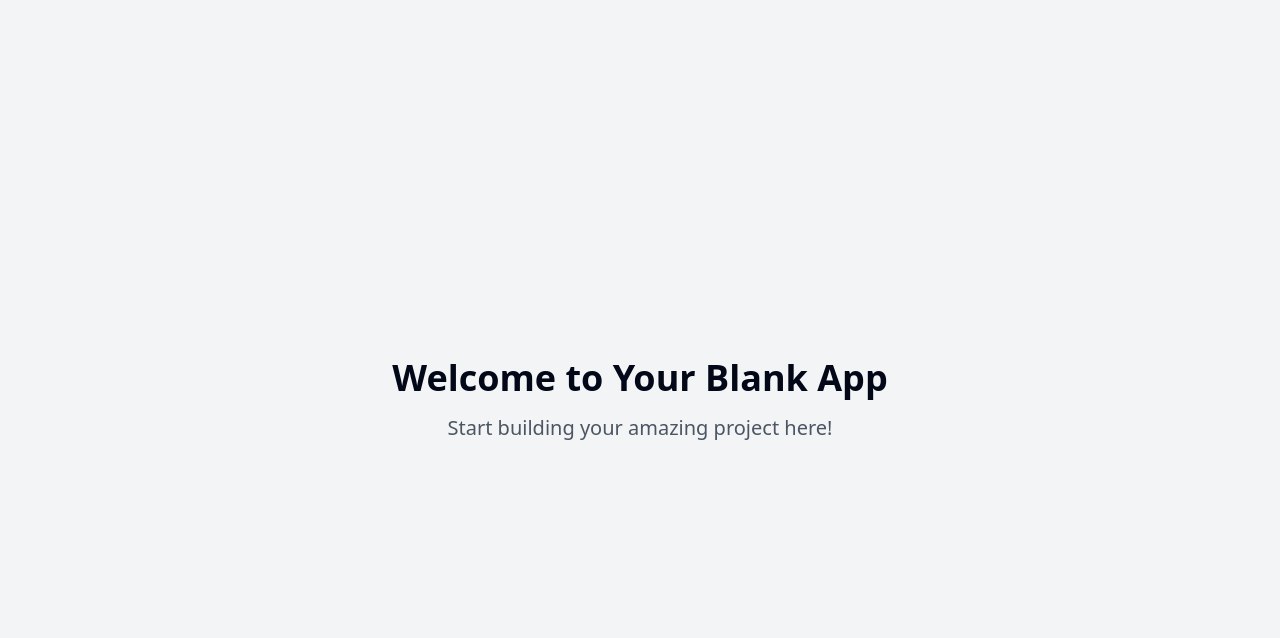
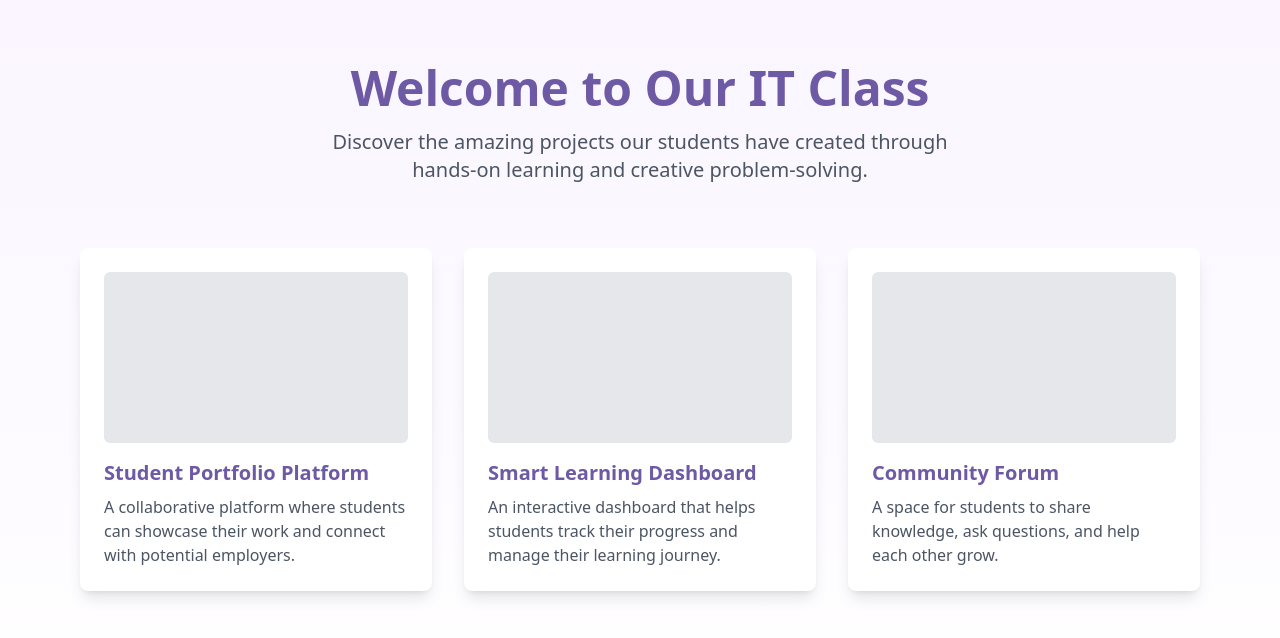
Before and after one commit to Olahben/showcase-it-class, a React (Vite) app: page / in a window 1280 px wide. Shown: the top 638 px of the page. Built offline with nearby package versions, Linux system fonts and the light colour scheme.

Commit message:
Add promotional IT class page
Create a new page to promote the IT class, featuring three projects. Currently, the page includes placeholder text, as the images are not yet available.
[skip gpt_engineer]

```diff
--- a/package.json
+++ b/package.json
@@ -45,6 +45,7 @@
     "cmdk": "^1.0.0",
     "date-fns": "^3.6.0",
     "embla-carousel-react": "^8.3.0",
+    "framer-motion": "^11.12.0",
     "input-otp": "^1.2.4",
     "lucide-react": "^0.462.0",
     "next-themes": "^0.3.0",
--- /dev/null
+++ b/src/components/ProjectCard.tsx
@@ -0,0 +1,28 @@
+import { motion } from "framer-motion";
+import { cn } from "@/lib/utils";
+
+interface ProjectCardProps {
+  title: string;
+  description: string;
+  className?: string;
+}
+
+const ProjectCard = ({ title, description, className }: ProjectCardProps) => {
+  return (
+    <motion.div
+      initial={{ opacity: 0, y: 20 }}
+      whileInView={{ opacity: 1, y: 0 }}
+      transition={{ duration: 0.5 }}
+      className={cn(
+        "bg-white p-6 rounded-lg shadow-lg hover:shadow-xl transition-shadow duration-300",
+        className
+      )}
+    >
+      <div className="aspect-video bg-gray-200 rounded-md mb-4" />
+      <h3 className="text-xl font-semibold mb-2 text-primary">{title}</h3>
+      <p className="text-gray-600">{description}</p>
+    </motion.div>
+  );
+};
+
+export default ProjectCard;
--- a/src/pages/Index.tsx
+++ b/src/pages/Index.tsx
@@ -1,11 +1,39 @@
-// Update this page (the content is just a fallback if you fail to update the page)
+import ProjectCard from "@/components/ProjectCard";
+import { motion } from "framer-motion";
 
 const Index = () => {
   return (
-    <div className="min-h-screen flex items-center justify-center bg-gray-100">
-      <div className="text-center">
-        <h1 className="text-4xl font-bold mb-4">Welcome to Your Blank App</h1>
-        <p className="text-xl text-gray-600">Start building your amazing project here!</p>
+    <div className="min-h-screen bg-gradient-to-b from-purple-50 to-white">
+      <div className="max-w-6xl mx-auto px-4 py-16">
+        <motion.div
+          initial={{ opacity: 0, y: -20 }}
+          animate={{ opacity: 1, y: 0 }}
+          transition={{ duration: 0.5 }}
+          className="text-center mb-16"
+        >
+          <h1 className="text-4xl md:text-5xl font-bold text-primary mb-4">
+            Welcome to Our IT Class
+          </h1>
+          <p className="text-xl text-gray-600 max-w-2xl mx-auto">
+            Discover the amazing projects our students have created through hands-on
+            learning and creative problem-solving.
+          </p>
+        </motion.div>
+
+        <div className="grid grid-cols-1 md:grid-cols-3 gap-8">
+          <ProjectCard
+            title="Student Portfolio Platform"
+            description="A collaborative platform where students can showcase their work and connect with potential employers."
+          />
+          <ProjectCard
+            title="Smart Learning Dashboard"
+            description="An interactive dashboard that helps students track their progress and manage their learning journey."
+          />
+          <ProjectCard
+            title="Community Forum"
+            description="A space for students to share knowledge, ask questions, and help each other grow."
+          />
+        </div>
       </div>
     </div>
   );
--- a/tailwind.config.ts
+++ b/tailwind.config.ts
@@ -12,85 +12,67 @@ export default {
   theme: {
     container: {
       center: true,
-			padding: '2rem',
+      padding: "2rem",
       screens: {
-				'2xl': '1400px'
-			}
+        "2xl": "1400px",
+      },
     },
     extend: {
       colors: {
-				border: 'hsl(var(--border))',
-				input: 'hsl(var(--input))',
-				ring: 'hsl(var(--ring))',
-				background: 'hsl(var(--background))',
-				foreground: 'hsl(var(--foreground))',
+        border: "hsl(var(--border))",
+        input: "hsl(var(--input))",
+        ring: "hsl(var(--ring))",
+        background: "hsl(var(--background))",
+        foreground: "hsl(var(--foreground))",
         primary: {
-					DEFAULT: 'hsl(var(--primary))',
-					foreground: 'hsl(var(--primary-foreground))'
+          DEFAULT: "#6E59A5",
+          foreground: "hsl(var(--primary-foreground))",
         },
         secondary: {
-					DEFAULT: 'hsl(var(--secondary))',
-					foreground: 'hsl(var(--secondary-foreground))'
+          DEFAULT: "#F1F0FB",
+          foreground: "hsl(var(--secondary-foreground))",
         },
         destructive: {
-					DEFAULT: 'hsl(var(--destructive))',
-					foreground: 'hsl(var(--destructive-foreground))'
+          DEFAULT: "hsl(var(--destructive))",
+          foreground: "hsl(var(--destructive-foreground))",
         },
         muted: {
-					DEFAULT: 'hsl(var(--muted))',
-					foreground: 'hsl(var(--muted-foreground))'
+          DEFAULT: "hsl(var(--muted))",
+          foreground: "hsl(var(--muted-foreground))",
         },
         accent: {
-					DEFAULT: 'hsl(var(--accent))',
-					foreground: 'hsl(var(--accent-foreground))'
+          DEFAULT: "hsl(var(--accent))",
+          foreground: "hsl(var(--accent-foreground))",
         },
         popover: {
-					DEFAULT: 'hsl(var(--popover))',
-					foreground: 'hsl(var(--popover-foreground))'
+          DEFAULT: "hsl(var(--popover))",
+          foreground: "hsl(var(--popover-foreground))",
         },
         card: {
-					DEFAULT: 'hsl(var(--card))',
-					foreground: 'hsl(var(--card-foreground))'
+          DEFAULT: "hsl(var(--card))",
+          foreground: "hsl(var(--card-foreground))",
         },
-				sidebar: {
-					DEFAULT: 'hsl(var(--sidebar-background))',
-					foreground: 'hsl(var(--sidebar-foreground))',
-					primary: 'hsl(var(--sidebar-primary))',
-					'primary-foreground': 'hsl(var(--sidebar-primary-foreground))',
-					accent: 'hsl(var(--sidebar-accent))',
-					'accent-foreground': 'hsl(var(--sidebar-accent-foreground))',
-					border: 'hsl(var(--sidebar-border))',
-					ring: 'hsl(var(--sidebar-ring))'
-				}
       },
       borderRadius: {
-				lg: 'var(--radius)',
-				md: 'calc(var(--radius) - 2px)',
-				sm: 'calc(var(--radius) - 4px)'
+        lg: "var(--radius)",
+        md: "calc(var(--radius) - 2px)",
+        sm: "calc(var(--radius) - 4px)",
       },
       keyframes: {
-				'accordion-down': {
-					from: {
-						height: '0'
+        "accordion-down": {
+          from: { height: "0" },
+          to: { height: "var(--radix-accordion-content-height)" },
         },
-					to: {
-						height: 'var(--radix-accordion-content-height)'
-					}
+        "accordion-up": {
+          from: { height: "var(--radix-accordion-content-height)" },
+          to: { height: "0" },
         },
-				'accordion-up': {
-					from: {
-						height: 'var(--radix-accordion-content-height)'
-					},
-					to: {
-						height: '0'
-					}
-				}
       },
       animation: {
-				'accordion-down': 'accordion-down 0.2s ease-out',
-				'accordion-up': 'accordion-up 0.2s ease-out'
-			}
-		}
+        "accordion-down": "accordion-down 0.2s ease-out",
+        "accordion-up": "accordion-up 0.2s ease-out",
+      },
+    },
   },
   plugins: [require("tailwindcss-animate")],
 } satisfies Config;
```
Also changed, not shown: 1 other file (tests, documents, lock files or other folders). Lines whose indentation alone changed are shown as unchanged.
